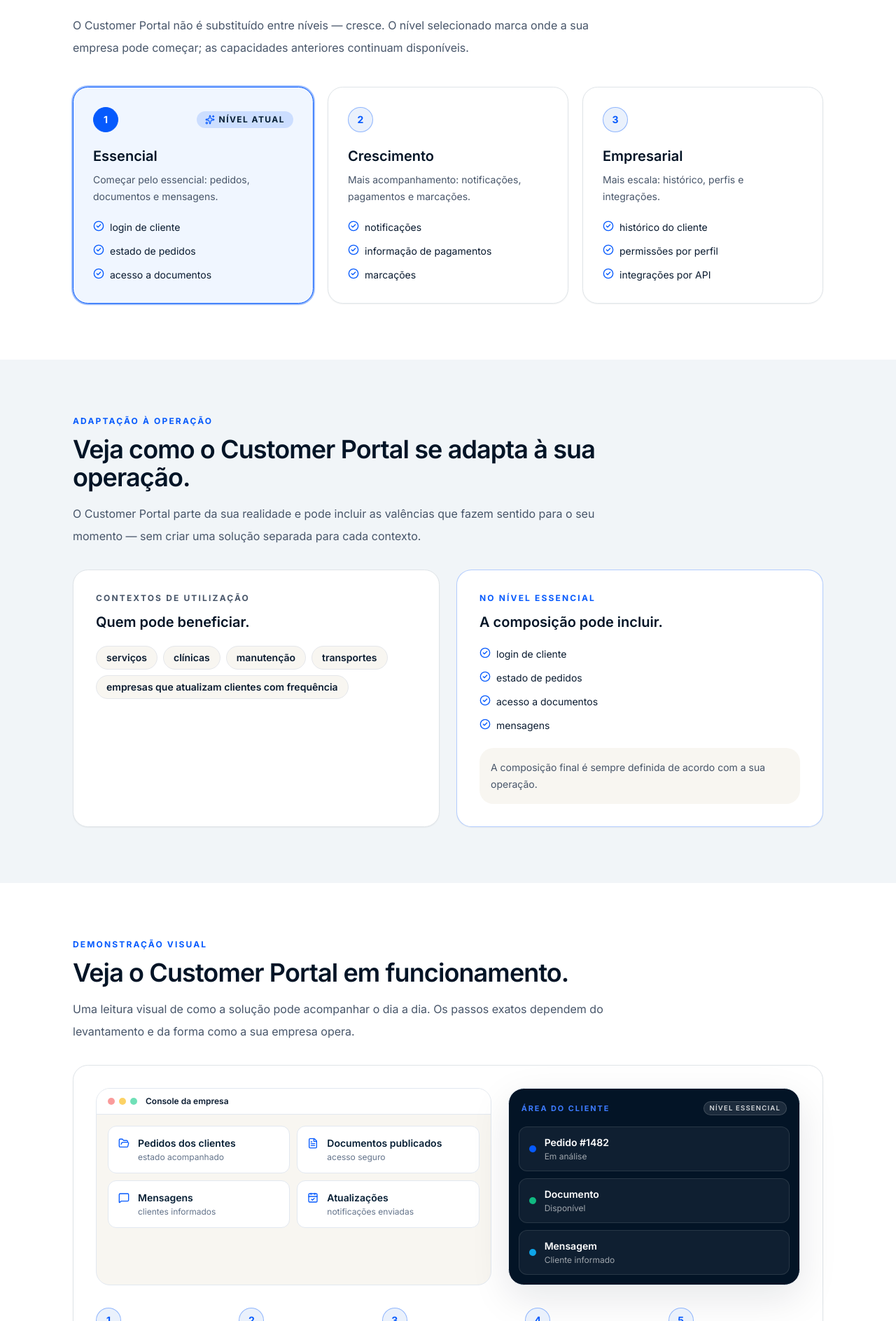
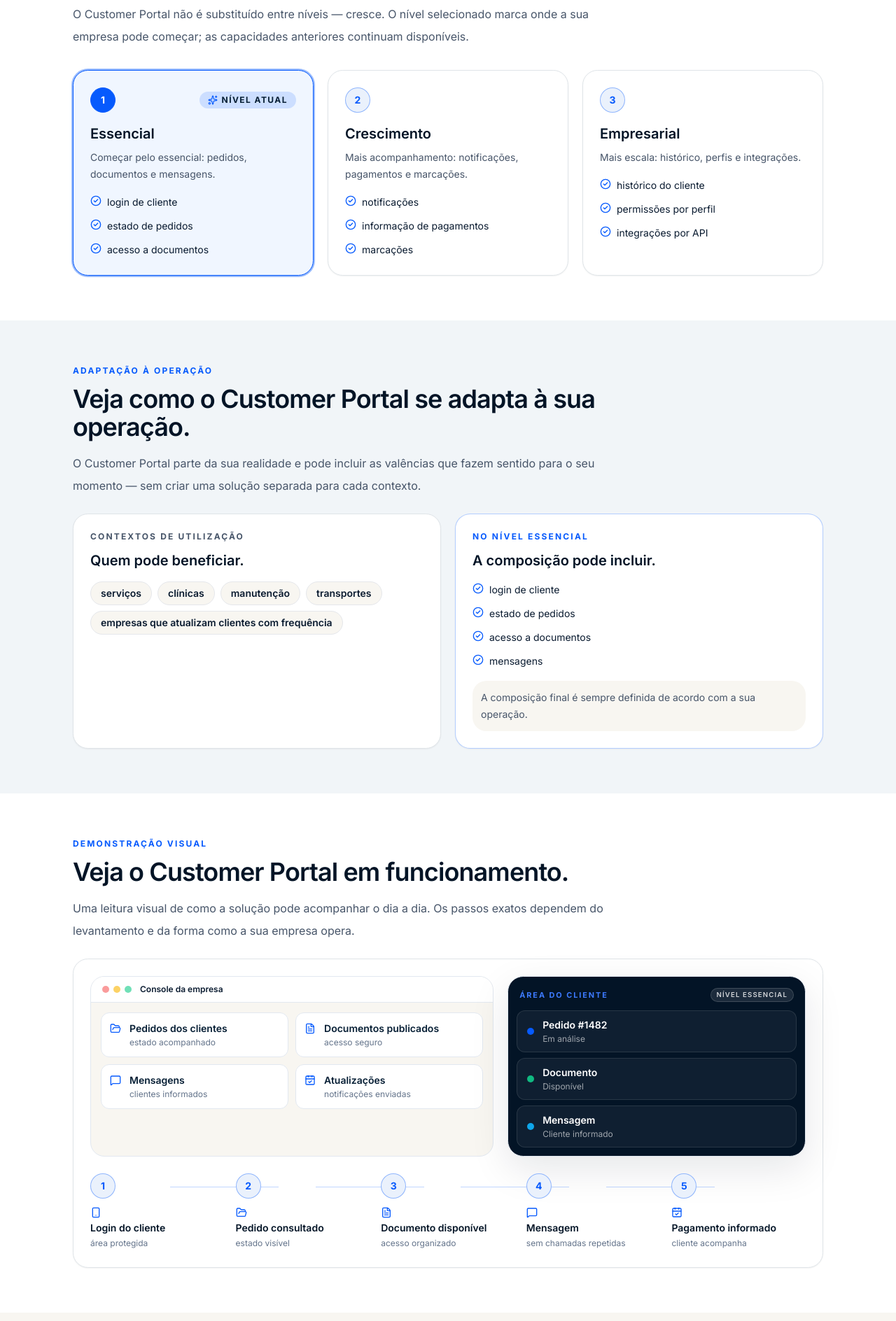
Before and after one commit to qevaryn/kavtris-site, a Next.js app: page /produtos/customer-portal in a window 1280 px wide. Shown: the part 1992-3880 px from the top of the page at 70% size. Built offline with nearby package versions, Linux system fonts and the light colour scheme; no server answers; a web font is replaced by a local one.

Commit message:
style: rebalance product detail mid journey

```diff
--- a/src/features/products/generic/GenericProductPage.tsx
+++ b/src/features/products/generic/GenericProductPage.tsx
@@ -119,7 +119,7 @@ export function GenericProductPage({ product }: GenericProductPageProps) {
         <ProductAdaptation product={product} levelId={levelId} />
 
         {/* 5 — Visual demonstration (reacts to the selected level). */}
-        <section id="demonstracao" className="bg-white py-14 sm:py-16 lg:py-20">
+        <section id="demonstracao" className="bg-white py-14 sm:py-16 lg:py-16">
           <div className="mx-auto max-w-[1200px] px-5 sm:px-8 lg:px-16">
             <div className="max-w-3xl">
               <p className="text-xs font-bold uppercase tracking-[0.18em] text-kavtris-blue">Demonstração visual</p>
@@ -131,7 +131,7 @@ export function GenericProductPage({ product }: GenericProductPageProps) {
                 levantamento e da forma como a sua empresa opera.
               </p>
             </div>
-            <div className="mt-8">
+            <div className="mt-6">
               <ProductInAction product={product} levelId={levelId} />
             </div>
           </div>
--- a/src/features/products/shared/ProductAdaptation.tsx
+++ b/src/features/products/shared/ProductAdaptation.tsx
@@ -22,7 +22,7 @@ export function ProductAdaptation({ product, levelId }: ProductAdaptationProps)
   );
 
   return (
-    <section data-testid="product-adaptation" className="bg-mist py-14 sm:py-16 lg:py-20">
+    <section data-testid="product-adaptation" className="bg-mist py-14 sm:py-16 lg:py-16">
       <div className="mx-auto max-w-[1200px] px-5 sm:px-8 lg:px-16">
         <div className="max-w-3xl">
           <p className="text-xs font-bold uppercase tracking-[0.18em] text-kavtris-blue">Adaptação à operação</p>
@@ -35,11 +35,11 @@ export function ProductAdaptation({ product, levelId }: ProductAdaptationProps)
           </p>
         </div>
 
-        <div className="mt-8 grid gap-6 lg:grid-cols-2">
-          <article className="rounded-[1.35rem] border border-borderline bg-white p-6 shadow-sm sm:p-8">
+        <div className="mt-6 grid gap-5 lg:grid-cols-2">
+          <article className="rounded-[1.35rem] border border-borderline bg-white p-5 shadow-sm sm:p-6">
             <p className="text-xs font-bold uppercase tracking-[0.18em] text-slate-600">Contextos de utilização</p>
             <h3 className="mt-3 text-xl font-semibold text-navy-950">Quem pode beneficiar.</h3>
-            <ul className="mt-5 flex flex-wrap gap-2">
+            <ul className="mt-4 flex flex-wrap gap-2">
               {product.audience.map((item) => (
                 <li
                   key={item}
@@ -53,13 +53,13 @@ export function ProductAdaptation({ product, levelId }: ProductAdaptationProps)
 
           <article
             data-testid="product-adaptation-level"
-            className="rounded-[1.35rem] border border-kavtris-blue/30 bg-white p-6 shadow-sm sm:p-8"
+            className="rounded-[1.35rem] border border-kavtris-blue/30 bg-white p-5 shadow-sm sm:p-6"
           >
             <p className="text-xs font-bold uppercase tracking-[0.18em] text-kavtris-blue">
               No nível {level.name}
             </p>
             <h3 className="mt-3 text-xl font-semibold text-navy-950">A composição pode incluir.</h3>
-            <ul className="mt-5 grid gap-2.5">
+            <ul className="mt-4 grid gap-2.5">
               {level.highlights.map((highlight) => (
                 <li key={highlight} className="flex gap-2 text-sm leading-6 text-navy-800">
                   <CheckCircle2 className="mt-0.5 h-4 w-4 shrink-0 text-kavtris-blue" aria-hidden="true" />
@@ -67,7 +67,7 @@ export function ProductAdaptation({ product, levelId }: ProductAdaptationProps)
                 </li>
               ))}
             </ul>
-            <p className="mt-5 rounded-2xl bg-paper p-4 text-sm leading-6 text-slate-600">
+            <p className="mt-4 rounded-2xl bg-paper p-3 text-sm leading-6 text-slate-600">
               A composição final é sempre definida de acordo com a sua operação.
             </p>
           </article>
--- a/src/features/products/shared/ProductEvolution.tsx
+++ b/src/features/products/shared/ProductEvolution.tsx
@@ -15,7 +15,7 @@ type ProductEvolutionProps = {
  */
 export function ProductEvolution({ product, levelId }: ProductEvolutionProps) {
   return (
-    <section data-testid="product-evolution" className="bg-white py-14 sm:py-16 lg:py-20">
+    <section data-testid="product-evolution" className="bg-white py-14 sm:py-16 lg:py-16">
       <div className="mx-auto max-w-[1200px] px-5 sm:px-8 lg:px-16">
         <div className="max-w-3xl">
           <p className="text-xs font-bold uppercase tracking-[0.18em] text-kavtris-blue">Evolução por fases</p>
@@ -28,7 +28,7 @@ export function ProductEvolution({ product, levelId }: ProductEvolutionProps) {
           </p>
         </div>
 
-        <ol className="mt-10 grid gap-5 md:grid-cols-3">
+        <ol className="mt-8 grid gap-5 md:grid-cols-3">
           {product.levels.map((level, index) => {
             const isSelected = level.id === levelId;
             return (
@@ -37,7 +37,7 @@ export function ProductEvolution({ product, levelId }: ProductEvolutionProps) {
                 data-testid={`product-evolution-phase-${level.id}`}
                 aria-current={isSelected ? 'step' : undefined}
                 className={cn(
-                  'relative flex flex-col rounded-[1.35rem] border p-6 shadow-sm transition sm:p-7',
+                  'relative flex flex-col rounded-[1.35rem] border p-5 shadow-sm transition sm:p-6',
                   isSelected
                     ? 'border-kavtris-blue bg-[#F0F6FF] ring-2 ring-kavtris-blue/40'
                     : 'border-borderline bg-white'
@@ -63,10 +63,10 @@ export function ProductEvolution({ product, levelId }: ProductEvolutionProps) {
                   ) : null}
                 </div>
 
-                <h3 className="mt-5 text-xl font-semibold text-navy-950">{level.name}</h3>
+                <h3 className="mt-4 text-xl font-semibold text-navy-950">{level.name}</h3>
                 <p className="mt-2 text-sm leading-6 text-slate-600">{level.tagline}</p>
 
-                <ul className="mt-5 grid gap-2.5">
+                <ul className="mt-4 grid gap-2.5">
                   {level.highlights.slice(0, 3).map((highlight) => (
                     <li key={highlight} className="flex gap-2 text-sm leading-6 text-navy-800">
                       <CheckCircle2 className="mt-0.5 h-4 w-4 shrink-0 text-kavtris-blue" aria-hidden="true" />
--- a/src/features/products/shared/ProductInAction.tsx
+++ b/src/features/products/shared/ProductInAction.tsx
@@ -200,10 +200,10 @@ export function ProductInAction({ product, levelId }: { product: ProductConcept;
     <div
       data-testid="product-in-action"
       aria-hidden="true"
-      className="rounded-[1.35rem] border border-borderline bg-white p-6 shadow-sm sm:p-8"
+      className="rounded-[1.35rem] border border-borderline bg-white p-5 shadow-sm sm:p-6"
     >
       <div data-testid="product-workflow-visual">
-        <div className="grid gap-6 lg:grid-cols-[1.15fr_0.85fr] lg:items-stretch">
+        <div className="grid gap-5 lg:grid-cols-[1.15fr_0.85fr] lg:items-stretch">
         {/* Main device — the operational context that dominates this product. */}
         <div className="overflow-hidden rounded-[1.25rem] border border-slate-200 bg-paper">
           <div className="flex items-center gap-2 border-b border-slate-200 bg-white px-4 py-2.5">
@@ -214,9 +214,9 @@ export function ProductInAction({ product, levelId }: { product: ProductConcept;
             </span>
             <p className="ml-1 truncate text-xs font-semibold text-navy-800">{config.mainTitle}</p>
           </div>
-          <div className="grid gap-2.5 p-4 sm:grid-cols-2">
+          <div className="grid gap-2.5 p-3.5 sm:grid-cols-2">
             {config.mainRows.map((row) => (
-              <div key={row.label} className="flex items-start gap-3 rounded-xl border border-slate-200 bg-white p-3.5">
+              <div key={row.label} className="flex items-start gap-3 rounded-xl border border-slate-200 bg-white p-3">
                 <row.icon className="mt-0.5 h-4 w-4 shrink-0 text-kavtris-blue" aria-hidden="true" />
                 <div className="min-w-0">
                   <p className="truncate text-sm font-semibold text-navy-900">{row.label}</p>
@@ -229,7 +229,7 @@ export function ProductInAction({ product, levelId }: { product: ProductConcept;
 
         {/* Companion device — the mobile/customer-facing side of the same story. */}
         <div className="mx-auto flex w-full max-w-[300px] flex-col lg:max-w-none">
-          <div className="flex-1 overflow-hidden rounded-[1.4rem] border border-slate-200 bg-navy-950 p-3.5 text-white shadow-card">
+          <div className="flex-1 overflow-hidden rounded-[1.4rem] border border-slate-200 bg-navy-950 p-3 text-white shadow-card">
             <div className="flex items-center justify-between px-1 pt-1">
               <p className="text-[0.68rem] font-bold uppercase tracking-[0.18em] text-kavtris-blueLight">
                 {config.phoneTitle}
@@ -238,9 +238,9 @@ export function ProductInAction({ product, levelId }: { product: ProductConcept;
                 {level ? `Nível ${level.name}` : 'Mobile'}
               </span>
             </div>
-            <div className="mt-4 space-y-2.5">
+            <div className="mt-3 space-y-2">
               {phoneRows.map((row) => (
-                <div key={row.label} className="flex items-center gap-3 rounded-xl border border-white/10 bg-white/5 px-3.5 py-3">
+                <div key={row.label} className="flex items-center gap-3 rounded-xl border border-white/10 bg-white/5 px-3.5 py-2.5">
                   <span className={`h-2.5 w-2.5 shrink-0 rounded-full ${phoneTone[row.tone]}`} />
                   <div className="min-w-0">
                     <p className="truncate text-sm font-semibold text-white">{row.label}</p>
@@ -255,7 +255,7 @@ export function ProductInAction({ product, levelId }: { product: ProductConcept;
 
 
       {/* Possible-use sequence — the numbered flow (kept for continuity). */}
-      <ol className="mt-8 grid gap-5 sm:grid-cols-2 lg:grid-cols-5 lg:gap-4">
+      <ol className="mt-6 grid gap-4 sm:grid-cols-2 lg:grid-cols-5 lg:gap-4">
         {config.scenes.map((scene, index) => (
           <li key={scene.caption} className="relative flex gap-3 lg:flex-col lg:gap-0">
             {index < config.scenes.length - 1 ? (
```
Also changed, not shown: src/features/products/fieldops/components/responsive/FieldOpsDemonstration.tsx (+12 -12 lines), src/features/products/fieldops/components/responsive/FieldOpsSectorAdaptation.tsx (+8 -8 lines).
